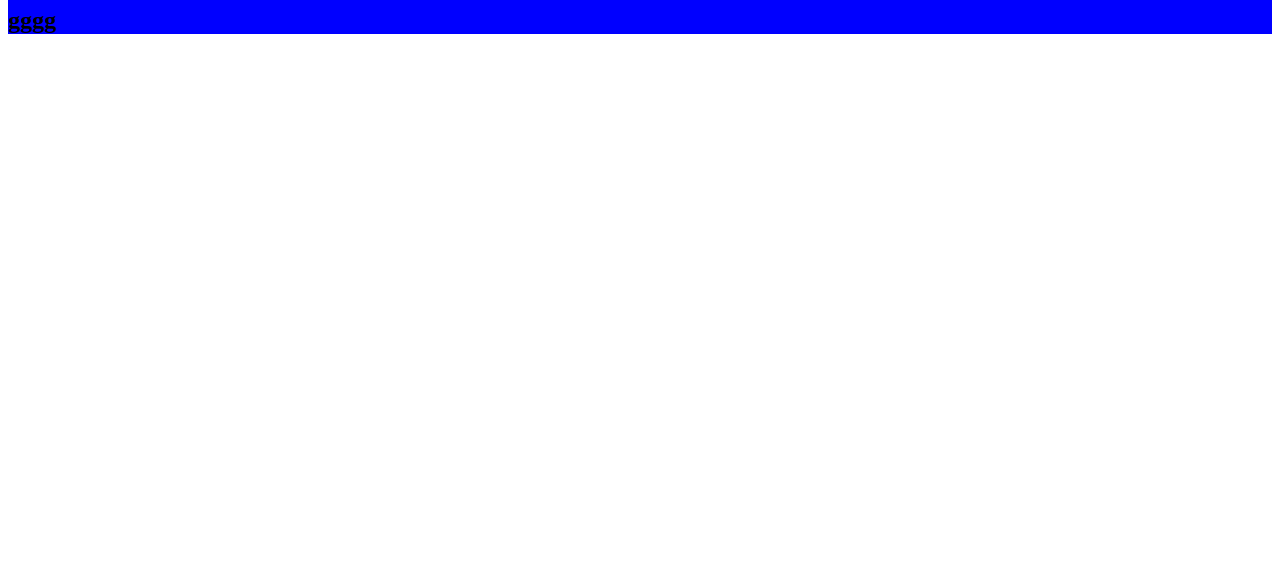
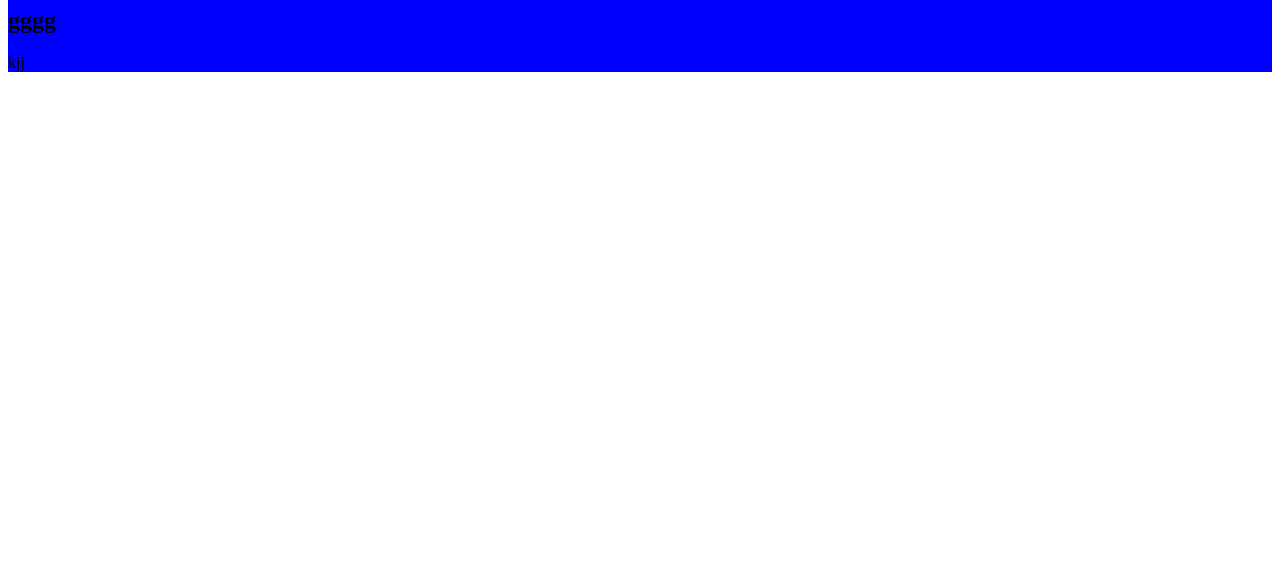
Before and after one commit to MahsaRajablo/git-project2, a website: page index.html in a window 1280 px wide. Shown: the part 216-800 px from the top of the page. Drawn offline with Linux system fonts and the light colour scheme.

Commit message:
paragraph

```diff
--- a/index.html
+++ b/index.html
@@ -15,6 +15,7 @@
     <h1>slide2</h1>
     <h1>slide4</h1>
     <h2>gggg</h2>
+    <p>kjj</p>
 
    </div>
    <script src="script.js"></script>
```
